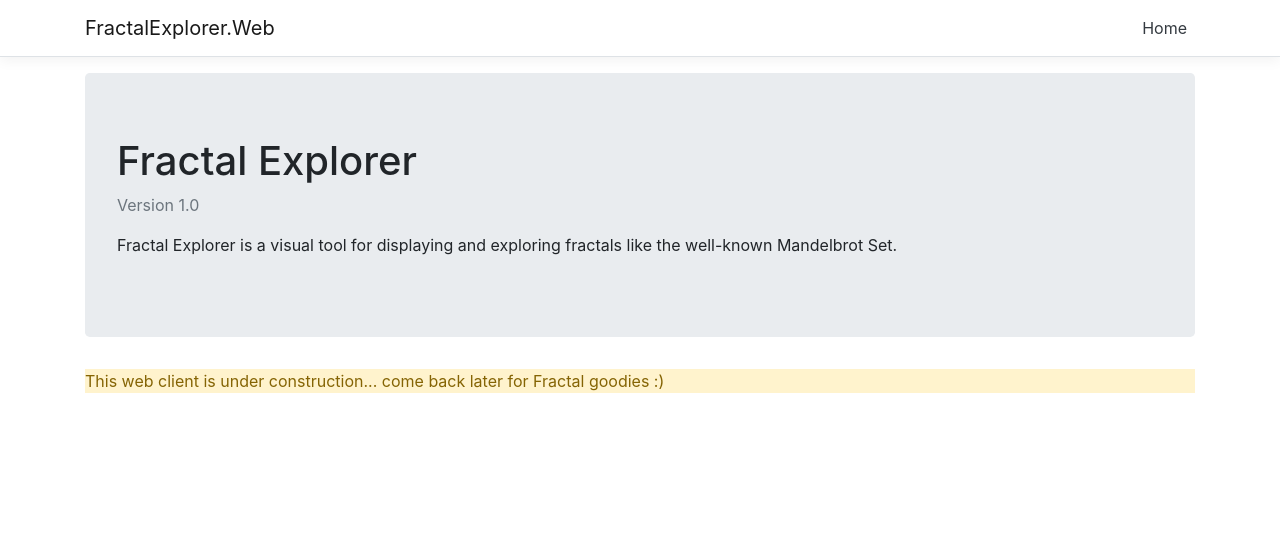
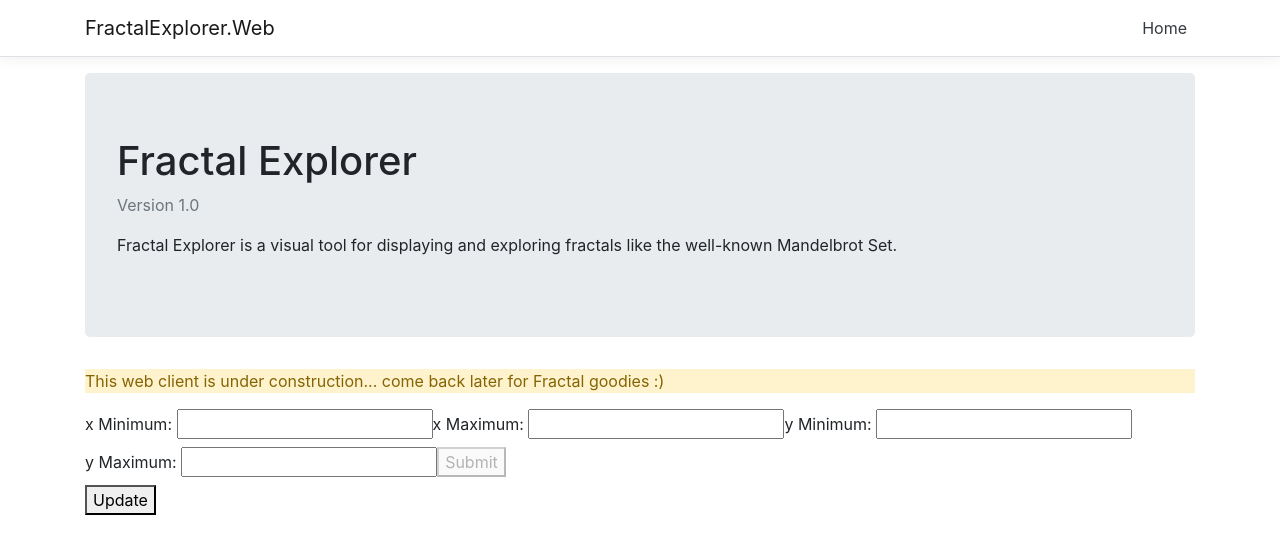
Before and after one commit to cjelliott72/FractalExplorer, an Angular app in the folder FractalExplorer.Web/ClientApp/: page /home in a window 1280 px wide. Shown: the top 554 px of the page. Built offline with nearby package versions, Linux system fonts and the light colour scheme.

Commit message:
added parameters component

```diff
--- a/FractalExplorer.Web/ClientApp/src/app/components/home/home.component.html
+++ b/FractalExplorer.Web/ClientApp/src/app/components/home/home.component.html
@@ -6,3 +6,4 @@
 <div class="alert-warning">
   <p>This web client is under construction... come back later for Fractal goodies :)</p>
 </div>
+<app-parameters></app-parameters>
--- /dev/null
+++ b/FractalExplorer.Web/ClientApp/src/app/components/parameters/parameters.component.html
@@ -0,0 +1,23 @@
+<form [formGroup]="parametersForm" (ngSubmit)="onSubmit()">
+  <label>
+    x Minimum:
+    <input type="number" formControlName="xMinimum" required/>
+  </label>
+
+  <label>
+    x Maximum:
+    <input type="number" formControlName="xMaximum" required/>
+  </label>
+
+  <label>
+    y Minimum:
+    <input type="number" formControlName="yMinimum" required/>
+  </label>
+
+  <label>
+    y Maximum:
+    <input type="number" formControlName="yMaximum" required/>
+  </label>
+  <button type="submit" [disabled]="!parametersForm.valid">Submit</button>
+</form>
+<button (click)="updateY()">Update</button>
--- /dev/null
+++ b/FractalExplorer.Web/ClientApp/src/app/components/parameters/parameters.component.ts
@@ -0,0 +1,28 @@
+import { Component } from '@angular/core';
+import { FormBuilder, Validators } from '@angular/forms';
+
+@Component({
+  selector: 'app-parameters',
+  templateUrl: './parameters.component.html',
+})
+export class ParametersComponent {
+  parametersForm = this.fb.group({
+    xMinimum: ['', Validators.required],
+    xMaximum: ['', Validators.required],
+    yMinimum: ['', Validators.required],
+    yMaximum: ['', Validators.required],
+  });
+
+  constructor(private fb: FormBuilder) { }
+
+  onSubmit() {
+    console.warn(this.parametersForm.value);
+  }
+
+  updateY() {
+    this.parametersForm.patchValue({
+      yMinimum: 2,
+      yMaximum: 4,
+    });
+  }
+}
```
Also changed, not shown: FractalExplorer.Web/ClientApp/src/app/app.module.ts (+5 -3 lines), 1 other file (tests, documents, lock files or other folders).
